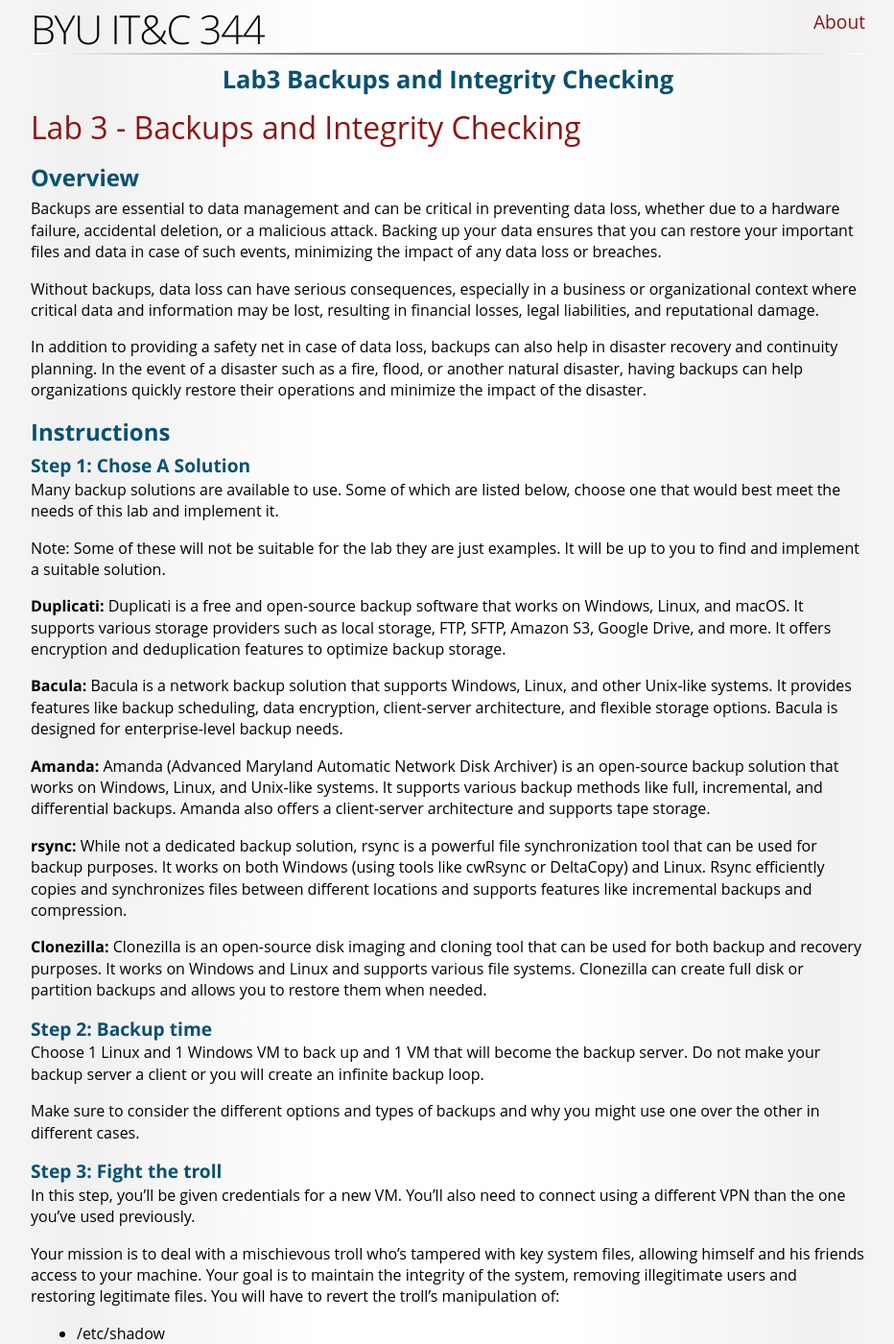
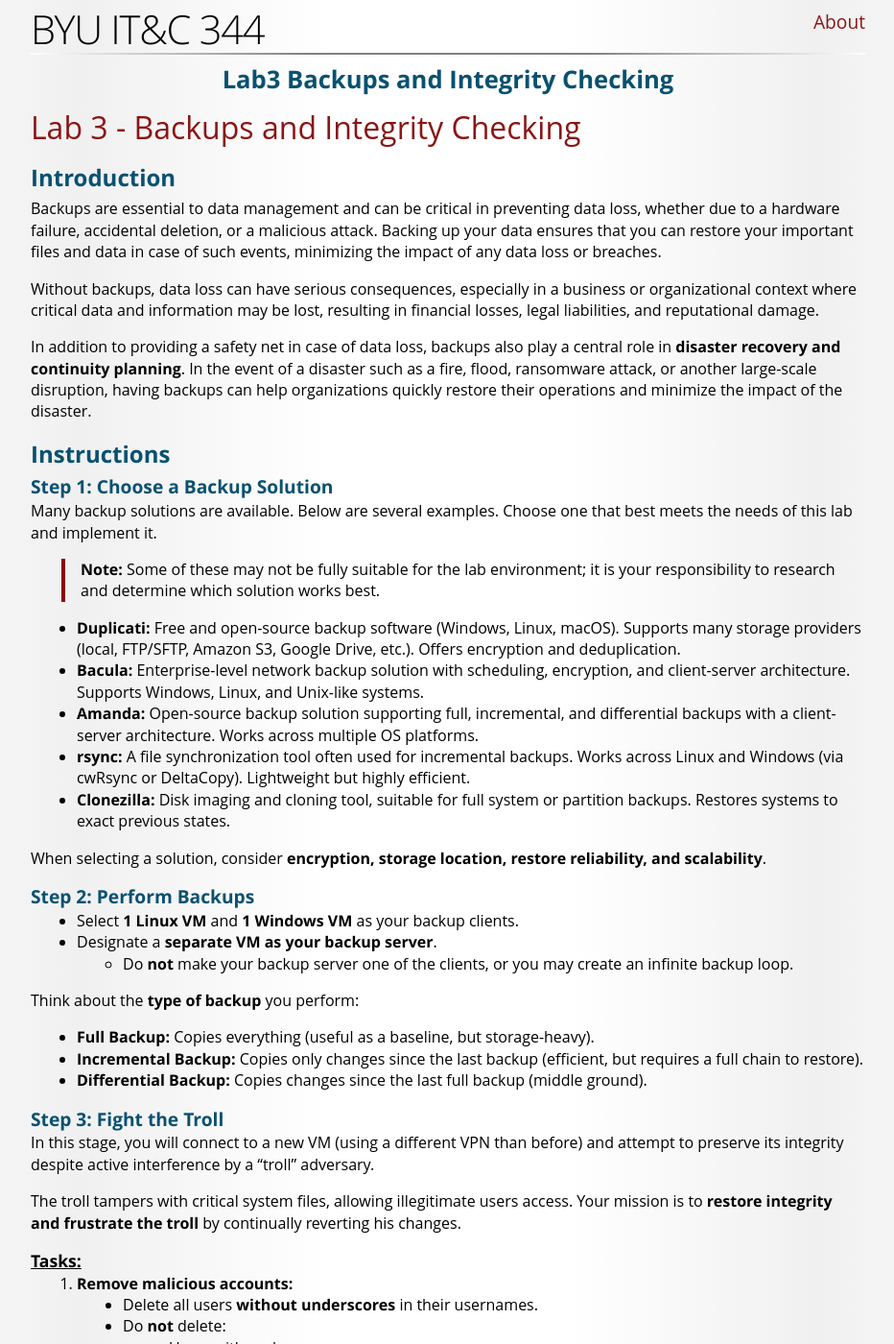
Before and after one commit to BYU-ITC-344/byu-itc-344.github.io, a Jekyll site: the page built from lab-3/index.md, in a window 1280 px wide and 1400 px high. Shown: the whole window at 96% size, without its empty margins (173-1105 px from the left). Built offline with Jekyll 4.4.1, drawn with Linux system fonts in a browser that asks for light colours; some web fonts are replaced; some of the changed text lies outside the part shown.

Commit message:
lab 3 updates

```diff
--- a/lab-3/index.md
+++ b/lab-3/index.md
@@ -1,89 +1,107 @@
 ---
 title: Lab3 Backups and Integrity Checking
 ---
+
 # Lab 3 - Backups and Integrity Checking
 
-## Overview
+## Introduction
 
 Backups are essential to data management and can be critical in preventing data loss, whether due to a hardware failure, accidental deletion, or a malicious attack. Backing up your data ensures that you can restore your important files and data in case of such events, minimizing the impact of any data loss or breaches.
 
 Without backups, data loss can have serious consequences, especially in a business or organizational context where critical data and information may be lost, resulting in financial losses, legal liabilities, and reputational damage.
 
-In addition to providing a safety net in case of data loss, backups can also help in disaster recovery and continuity planning. In the event of a disaster such as a fire, flood, or another natural disaster, having backups can help organizations quickly restore their operations and minimize the impact of the disaster.
+In addition to providing a safety net in case of data loss, backups also play a central role in **disaster recovery and continuity planning**. In the event of a disaster such as a fire, flood, ransomware attack, or another large-scale disruption, having backups can help organizations quickly restore their operations and minimize the impact of the disaster.
 
-<div style="page-break-after: always"></div>
 
 ## Instructions
 
-### Step 1: Chose A Solution
+### Step 1: Choose a Backup Solution
+Many backup solutions are available. Below are several examples. Choose one that best meets the needs of this lab and implement it.
 
-Many backup solutions are available to use. Some of which are listed below, choose one that would best meet the needs of this lab and implement it.
+> **Note:** Some of these may not be fully suitable for the lab environment; it is your responsibility to research and determine which solution works best.
 
-Note: Some of these will not be suitable for the lab they are just examples. It will be up to you to find and implement a suitable solution.
+- **Duplicati:** Free and open-source backup software (Windows, Linux, macOS). Supports many storage providers (local, FTP/SFTP, Amazon S3, Google Drive, etc.). Offers encryption and deduplication.
+- **Bacula:** Enterprise-level network backup solution with scheduling, encryption, and client-server architecture. Supports Windows, Linux, and Unix-like systems.
+- **Amanda:** Open-source backup solution supporting full, incremental, and differential backups with a client-server architecture. Works across multiple OS platforms.
+- **rsync:** A file synchronization tool often used for incremental backups. Works across Linux and Windows (via cwRsync or DeltaCopy). Lightweight but highly efficient.
+- **Clonezilla:** Disk imaging and cloning tool, suitable for full system or partition backups. Restores systems to exact previous states.
 
-**Duplicati:** Duplicati is a free and open-source backup software that works on Windows, Linux, and macOS. It supports various storage providers such as local storage, FTP, SFTP, Amazon S3, Google Drive, and more. It offers encryption and deduplication features to optimize backup storage.
+When selecting a solution, consider **encryption, storage location, restore reliability, and scalability**.
 
 
-**Bacula:** Bacula is a network backup solution that supports Windows, Linux, and other Unix-like systems. It provides features like backup scheduling, data encryption, client-server architecture, and flexible storage options. Bacula is designed for enterprise-level backup needs.
+### Step 2: Perform Backups
+- Select **1 Linux VM** and **1 Windows VM** as your backup clients.
+- Designate a **separate VM as your backup server**.
+  - Do **not** make your backup server one of the clients, or you may create an infinite backup loop.
+
+Think about the **type of backup** you perform:
+- **Full Backup:** Copies everything (useful as a baseline, but storage-heavy).
+- **Incremental Backup:** Copies only changes since the last backup (efficient, but requires a full chain to restore).
+- **Differential Backup:** Copies changes since the last full backup (middle ground).
+
+### Step 3: Fight the Troll
+In this stage, you will connect to a new VM (using a different VPN than before) and attempt to preserve its integrity despite active interference by a “troll” adversary.
+
+The troll tampers with critical system files, allowing illegitimate users access. Your mission is to **restore integrity and frustrate the troll** by continually reverting his changes.
+
+##### Tasks:
+1. **Remove malicious accounts:**
+   - Delete all users **without underscores** in their usernames.
+   - Do **not** delete:
+     - Users with underscores
+     - `blueteam`, `blackteam`, or system accounts
+   - Deleting the wrong accounts could brick your VM.
+
+1. **Restore home directories:**
+   - Illegitimate users’ files must be removed.
+   - Legitimate user files that the troll tampers with must be restored from backups.
+   - Use the provided `files.zip` archive to restore original contents under `/home`.
+
+1. **Integrity checks:**
+   - The system will be scored every **2-5 seconds**.
+   - You must pass **200 integrity checks** total not cumulative.
+   - Monitor progress at <a href='http://172.16.2.2'>http://172.16.2.2</a>. (You will need to be connected to the VPN to access the dashboard)
+
+   The scoreboard displays:
+   - **VM Score:** Green = VM is responding; Red = scoring engine can’t connect.
+   - **Users:** Green = no malicious users; Red = at least one remains.
+   - **File Integrity:** Green = all files match hashes; Red = at least one file corrupted.
+   - **Checks Passed:** Counter toward 200 successful checks.
+   - **Correct Files:** Must remain at **64** legitimate files.
+
+> ⚠️ **Restrictions:** You may not alter firewall settings, SSH configuration, or the `Blackteam` account.
+
+Your persistence is key—keep restoring from backups until the troll gives up.
+
+### Step 4: Write-Up
+
+You must complete a **write-up** of your work using the provided template. The write-up should include:
+
+- **Answers to all questions**
+- **Screenshots for each of the following:**
+    1. Screenshots proving successful backups for both machines.
+    1. Screenshot of the backup configuration
+    1. Screenshot of the scoreboard showing **200 checks completed**.
+- **Any commands or scripts you used.**
+
+#### Templates
+
+- <a href="lab-3-writeup-template.docx)" download>Download the MS Word Write-Up Template (.docx)</a>
+- <a href="lab-3-writeup-template.mdp" download>Download the Markdown Write-Up Template (.md)</a>
 
 
-**Amanda:** Amanda (Advanced Maryland Automatic Network Disk Archiver) is an open-source backup solution that works on Windows, Linux, and Unix-like systems. It supports various backup methods like full, incremental, and differential backups. Amanda also offers a client-server architecture and supports tape storage.
+### Requirements and Points
+
+### Grading Breakdown (100 Points Total)
+
+| **Task**                                               | **Points** |
+|--------------------------------------------------------|--------|
+| Backed up **1 Windows VM**                             | 10     |
+| Backed up **1 Linux VM**                               | 10     |
+| Designated **1 VM as backup server**                   | 10     |
+| Completed **200 integrity checks** against troll VM    | 40     |
+| Completed **Write-Up** with explanations + screenshots | 30     |
 
 
-**rsync:** While not a dedicated backup solution, rsync is a powerful file synchronization tool that can be used for backup purposes. It works on both Windows (using tools like cwRsync or DeltaCopy) and Linux. Rsync efficiently copies and synchronizes files between different locations and supports features like incremental backups and compression.
-
-
-**Clonezilla:** Clonezilla is an open-source disk imaging and cloning tool that can be used for both backup and recovery purposes. It works on Windows and Linux and supports various file systems. Clonezilla can create full disk or partition backups and allows you to restore them when needed.
-
-### Step 2: Backup time
-
-Choose 1 Linux and 1 Windows VM to back up and 1 VM that will become the backup server. Do not make your backup server a client or you will create an infinite backup loop.
-
-
-Make sure to consider the different options and types of backups and why you might use one over the other in different cases.
-
-### Step 3: Fight the troll
-
-In this step, you'll be given credentials for a new VM. You’ll also need to connect using a different VPN than the one you’ve used previously.
-
-Your mission is to deal with a mischievous troll who’s tampered with key system files, allowing himself and his friends access to your machine. Your goal is to maintain the integrity of the system, removing illegitimate users and restoring legitimate files. You will have to revert the troll's manipulation of:
-- /etc/shadow
-- /etc/passwd
-- /etc/group
-
-Additionally, you will remove files of illegitimate users and restore from backups legitimate files the troll edits or removes from /home. All the original home directory files can be found in the `files.zip`.
-
-**Important:**
-- Do **NOT** delete the `shadow`, `passwd`, or `group` files—removing these will brick your VM.
-- You should only have to edit the `shadow`, `passwd`, and `group` files once.
-- You do not have edit the `shadow`, `passwd`, and `group` files directly!
-- Only remove users without a underscore in their username. Users with underscores, as well as the `blueteam`, `blackteam`, and system users, should **not** be deleted, as this could also break your VM.
-
-The troll is quick, so you’ll need to check file integrity regularly. While you can’t stop the troll from remaining in your system, you *can* prevent him from making permanent changes to your files by restoring from backups.
-
-You are **not permitted** to alter the firewall, SSH settings, or the `Blackteam` account. Keep restoring your backups to frustrate the troll. Eventually, he’ll give up when he realizes his changes aren’t sticking!
-
-To complete the lab, you'll need to pass 200 integrity checks. These checks occur every 2 to 5 seconds. You can monitor your progress at `172.16.2.2`, where the scoreboard will display 5 columns:
-
-- **VM Score**: A green-up arrow indicates that the scoring engine successfully scored your VM. A red down arrow means the engine was unable to score your machine.
-- **Users**: A red down arrow appears if any malicious users remain on the system. Once all malicious users are removed, it will switch to a green-up arrow.
-- **File Integrity**: If any files fail to match their original hash, a red down arrow will be displayed. When all files match their original hashes, the arrow will turn green.
-- **Checks Passed**: Displays the number of checks that have been passed, with a maximum count of 200.
-- **Correct Files**: Displays the number of files that have not been corrupted. show be at 64
-
-### Step 3: Write up
-
-Answer the questions in the `Write up` file and include any other necessary screenshots or code to prove that you have met the pass-off requirements.
-* [Click here to download the write up template in MS Word .docx format](Lab-3-writeup-template.docx){: download}
-* <a href="Lab-3-writeup-template.md" download>Click here to download the write up template in MarkDown format</a>.
-
-## Requirements
-
-[ ] 20 Points - 1 Windows VMs have been backed up
-[ ] 20 Points - 1 Linux VMs have been backed up
-[ ] 10 Points - 1 VM has been designated the backup server
-[ ] 30 Points - 200 Checks have been completed
-[ ] 20 Points - Write up
-
-## Submission
-Create a single PDF from the given `Write Up` file that contains your written report and screenshots showing that each requirement has been satisfied. Upload the PDF to Learning Suite. Any other file format will not be accepted.
+### Submission
+Create a single PDF from the given `Write Up` file that contains your written report and screenshots showing that each requirement has been met. Upload the PDF to Learning Suite. Any other file format will not be accepted.
```
Also changed, not shown: lab-3/Lab-3-writeup-template.md (+8 -8 lines), 1 other file.
